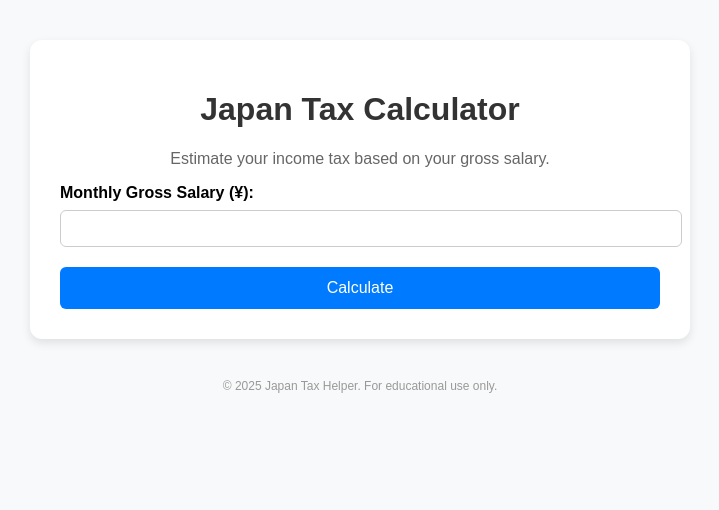
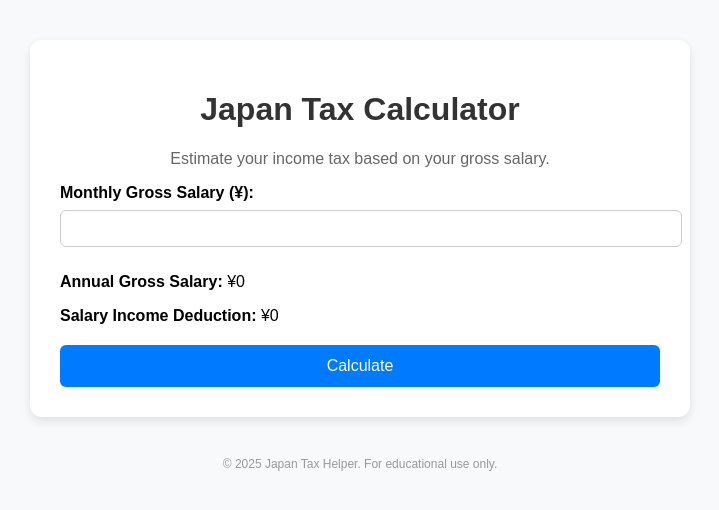
Before and after one commit to upc-hub/japan-tax-helper, a Flask app: page / in a window 1280 px wide. Shown: the top 510 px of the page, without its empty margins (280-999 px from the left). Run offline with Flask 2, Linux system fonts and the light colour scheme.

Commit message:
add annual and income deduction fun

```diff
--- a/app.py
+++ b/app.py
@@ -8,13 +8,33 @@ def home():
 
 @app.route('/calculate', methods=['POST'])
 def calculate():
-    salary = int(request.form['salary'])
-    taxable_income = max(0, salary - 1448000 - 430000)
-    income_tax = 0
+    monthly_salary = int(request.form['salary'])
+    annual_salary = monthly_salary * 12
+
+    # Salary income deduction logic (simplified)
+    if annual_salary <= 1625000:
+        deduction = 550000
+    elif annual_salary <= 1800000:
+        deduction = annual_salary * 0.4 - 100000
+    elif annual_salary <= 3600000:
+        deduction = annual_salary * 0.3 + 80000
+    elif annual_salary <= 6600000:
+        deduction = annual_salary * 0.2 + 440000
+    elif annual_salary <= 8500000:
+        deduction = annual_salary * 0.1 + 1100000
+    else:
+        deduction = 1950000
+
+    taxable_income = annual_salary - deduction - 430000  # basic deduction
+    taxable_income = max(taxable_income, 0)
+
+    # Income tax (only 5% bracket here for simplicity)
     if taxable_income <= 1950000:
         income_tax = taxable_income * 0.05
-    elif taxable_income <= 3300000:
-        income_tax = taxable_income * 0.10 - 97500
-    # Add more brackets as needed
+    else:
+        income_tax = 1950000 * 0.05 + (taxable_income - 1950000) * 0.1  # extend logic as needed
 
-    return f"Estimated Income Tax: ¥{round(income_tax)}"
+    return f"<h2>Estimated Income Tax: ¥{int(income_tax):,}</h2><a href='/'>← Back</a>"
+
+if __name__ == '__main__':
+    app.run(debug=True)
--- a/templates/index.html
+++ b/templates/index.html
@@ -3,6 +3,32 @@
 <head>
   <meta charset="UTF-8">
   <title>Japan Tax Calculator</title>
+  <script>
+    function updateSalaryInfo() {
+      const monthly = parseInt(document.getElementById("salary").value) || 0;
+      const annual = monthly * 12;
+
+      let deduction = 0;
+
+      // Salary income deduction logic (2024 rules)
+      if (annual <= 1625000) {
+        deduction = 550000;
+      } else if (annual <= 1800000) {
+        deduction = annual * 0.4 - 100000;
+      } else if (annual <= 3600000) {
+        deduction = annual * 0.3 + 80000;
+      } else if (annual <= 6600000) {
+        deduction = annual * 0.2 + 440000;
+      } else if (annual <= 8500000) {
+        deduction = annual * 0.1 + 1100000;
+      } else {
+        deduction = 1950000;
+      }
+
+      document.getElementById("annual-salary").innerText = `¥${annual.toLocaleString()}`;
+      document.getElementById("salary-deduction").innerText = `¥${Math.round(deduction).toLocaleString()}`;
+    }
+  </script>
 </head>
 <body style="font-family: Arial, sans-serif; background-color: #f8f9fa; margin: 0; padding: 0;">
 
@@ -13,7 +39,13 @@
     <form method="POST" action="/calculate">
       <label for="salary" style="display: block; margin-bottom: 8px; font-weight: bold;">Monthly Gross Salary (¥):</label>
       <input type="number" id="salary" name="salary" required
-             style="width: 100%; padding: 10px; margin-bottom: 20px; border: 1px solid #cccccc; border-radius: 6px;">
+             oninput="updateSalaryInfo()"
+             style="width: 100%; padding: 10px; margin-bottom: 10px; border: 1px solid #cccccc; border-radius: 6px;">
+
+      <div style="margin-bottom: 20px;">
+        <p><strong>Annual Gross Salary:</strong> <span id="annual-salary">¥0</span></p>
+        <p><strong>Salary Income Deduction:</strong> <span id="salary-deduction">¥0</span></p>
+      </div>
 
       <button type="submit"
               style="width: 100%; padding: 12px; background-color: #007bff; color: white; border: none; border-radius: 6px; font-size: 16px; cursor: pointer;">
```
